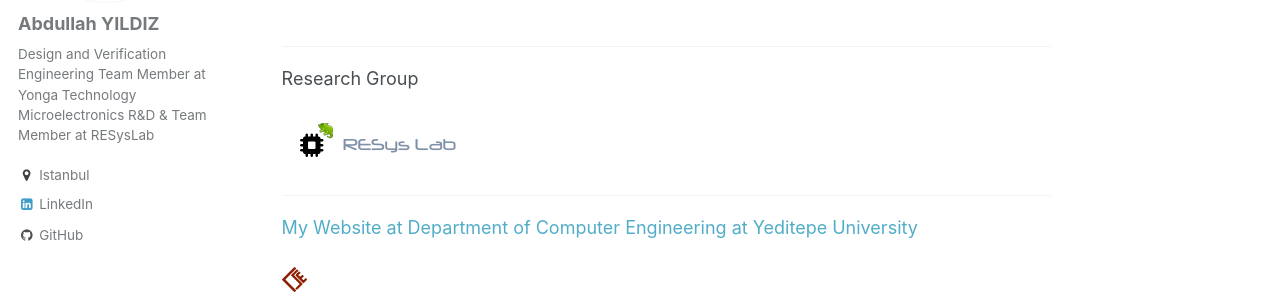
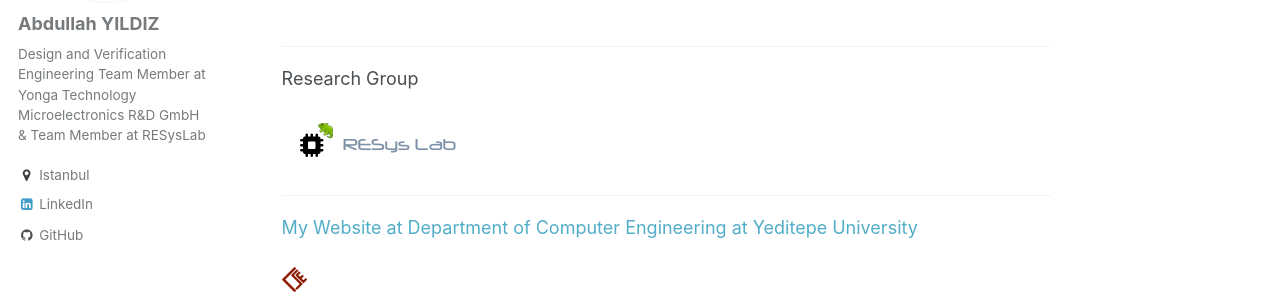
Before and after one commit to abdullahyildiz/abdullahyildiz.github.io, a Jekyll site: the page built from _pages/about.md, in a window 1280 px wide. Shown: the part 287-587 px from the top of the page. Built offline with Jekyll 4.4.1, drawn with Linux system fonts in a browser that asks for light colours.

Commit message:
Update _config.yml

```diff
--- a/_config.yml
+++ b/_config.yml
@@ -80,7 +80,7 @@ analytics:
 author:
   name             : "Abdullah YILDIZ"
   avatar           : "me.png"
-  bio              : "Design and Verification Engineering Team Member at Yonga Technology Microelectronics R&D & Team Member at RESysLab"
+  bio              : "Design and Verification Engineering Team Member at Yonga Technology Microelectronics R&D GmbH & Team Member at RESysLab"
   location         : "Istanbul"
   employer         :
   googlescholar    :
```
